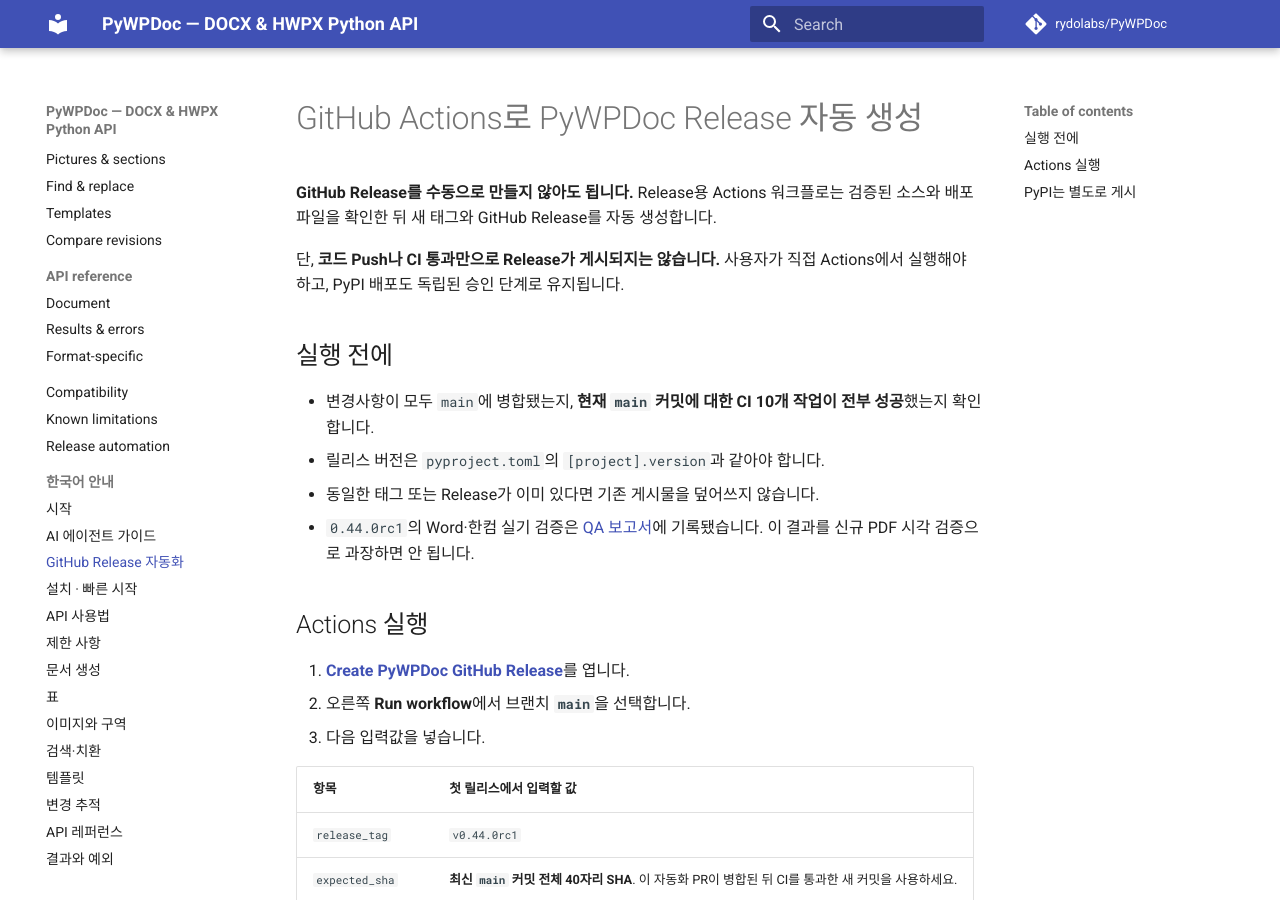
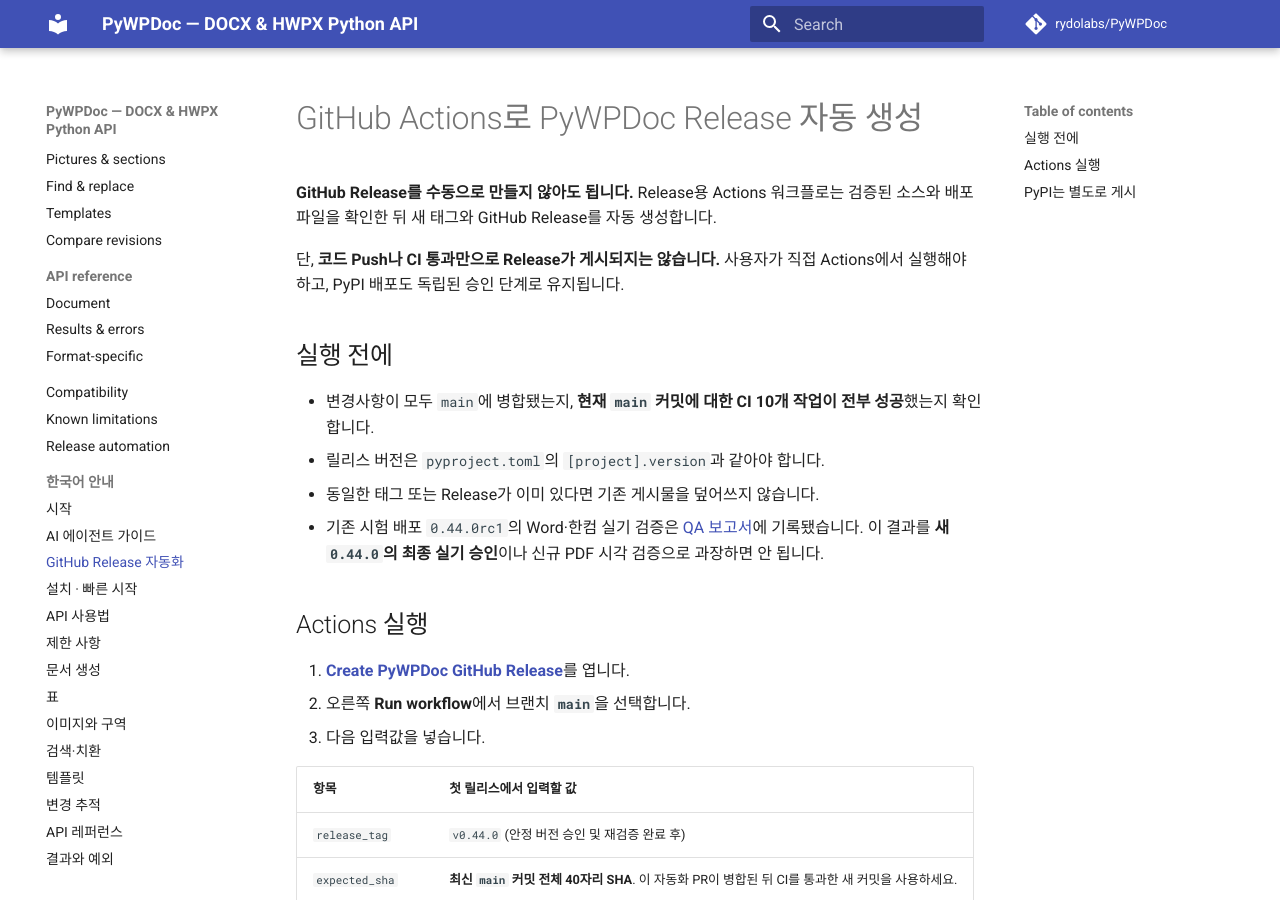
Before and after one commit to rydolabs/PyWPDoc, an MkDocs documentation site: the page built from docs/ko/releasing.md, in a window 1280 px wide and 900 px high. Built offline with MkDocs 1.6.1 and Material for MkDocs 9.7.7, drawn with Linux system fonts in a browser that asks for light colours; comment, search, counter and statistics services are not loaded.

Commit message:
docs: point future releases to validated 0.44.0 tag

```diff
--- a/docs/ko/releasing.md
+++ b/docs/ko/releasing.md
@@ -9,7 +9,7 @@
 - 변경사항이 모두 `main`에 병합됐는지, **현재 `main` 커밋에 대한 CI 10개 작업이 전부 성공**했는지 확인합니다.
 - 릴리스 버전은 `pyproject.toml`의 `[project].version`과 같아야 합니다.
 - 동일한 태그 또는 Release가 이미 있다면 기존 게시물을 덮어쓰지 않습니다.
-- `0.44.0rc1`의 Word·한컴 실기 검증은 [QA 보고서](../testing/native-qa-0440rc1-2026-10-18.md)에 기록됐습니다. 이 결과를 신규 PDF 시각 검증으로 과장하면 안 됩니다.
+- 기존 시험 배포 `0.44.0rc1`의 Word·한컴 실기 검증은 [QA 보고서](../testing/native-qa-0440rc1-2026-10-18.md)에 기록됐습니다. 이 결과를 **새 `0.44.0`의 최종 실기 승인**이나 신규 PDF 시각 검증으로 과장하면 안 됩니다.
 
 ## Actions 실행
 
@@ -19,7 +19,7 @@
 
 | 항목 | 첫 릴리스에서 입력할 값 |
 | --- | --- |
-| `release_tag` | `v0.44.0rc1` |
+| `release_tag` | `v0.44.0` (안정 버전 승인 및 재검증 완료 후) |
 | `expected_sha` | **최신 `main` 커밋 전체 40자리 SHA**. 이 자동화 PR이 병합된 뒤 CI를 통과한 새 커밋을 사용하세요. |
 | `confirm_release` | 정확히 `PUBLISH` |
 
```
